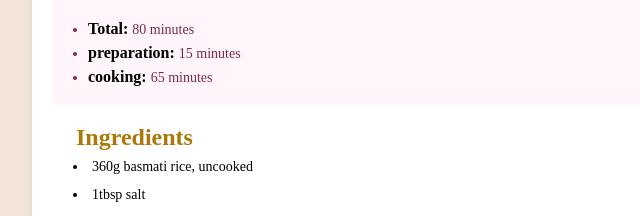
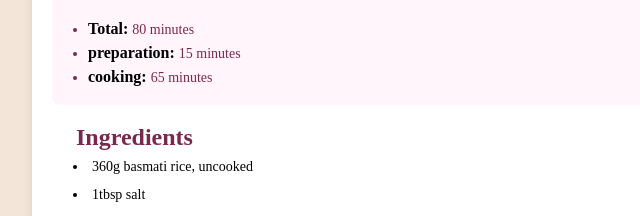
Before and after one commit to MohammadSoleimanikia/recipe-page, a website: page docs/index.html in a window 1280 px wide. Shown: the part 811-1027 px from the top of the page, 183-823 px from the left. Drawn offline with Linux system fonts and the light colour scheme.

Commit message:
update layout based on design

```diff
--- a/src/input.css
+++ b/src/input.css
@@ -29,7 +29,7 @@
   @apply  mb-10 border-b-[1px] border-[#c7c7c7] m-4 pb-3;
 }
 .ingredTitle {
-  @apply text-2xl font-semibold pl-2 text-[#aa7909];
+  @apply text-2xl font-semibold pl-2 text-[#7b284f];
 }
 .ingredItems {
   @apply text-xs sm:text-sm p-1 font-extralight;
```
Also changed, not shown: docs/styles.css.
